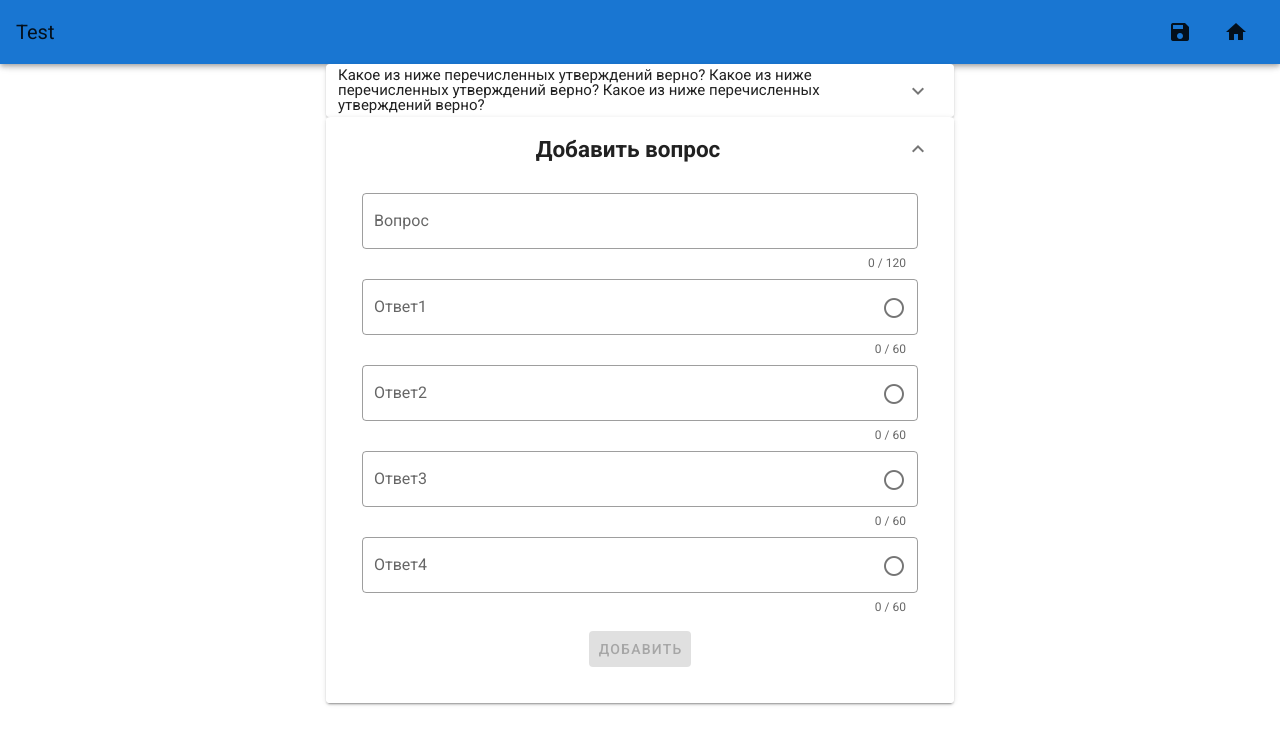
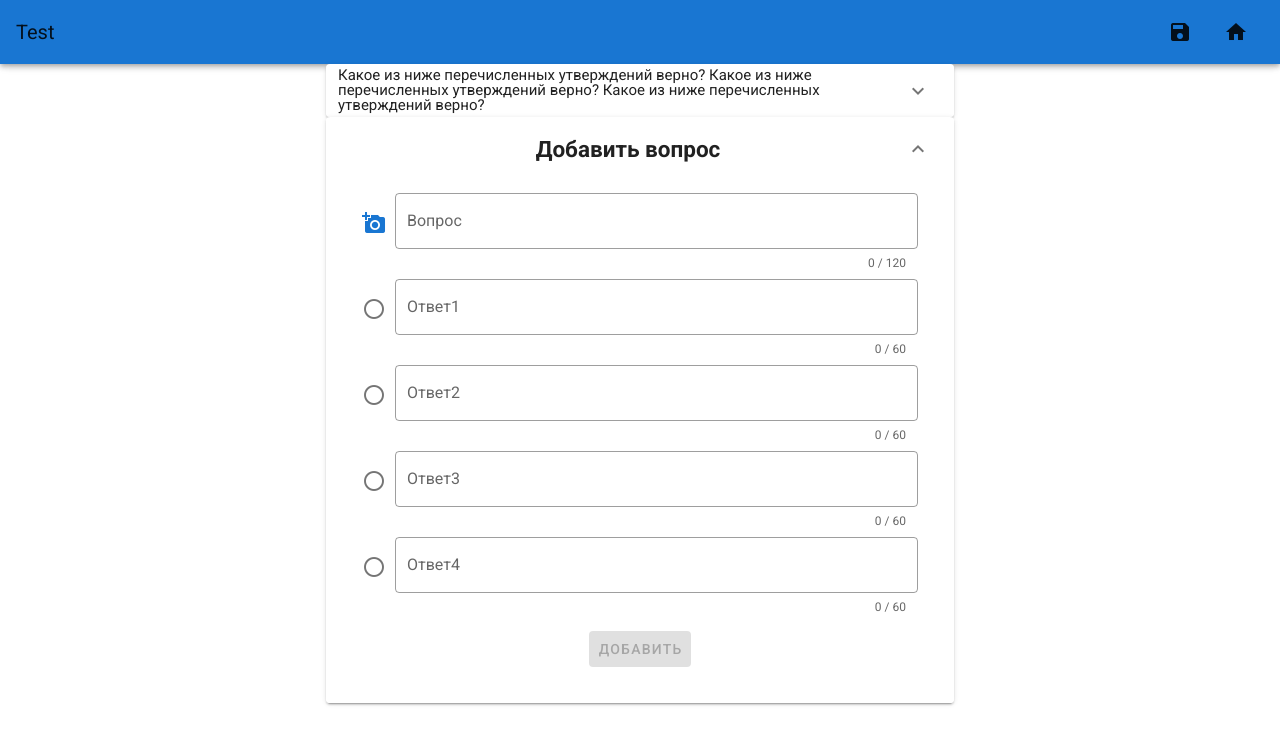
Before and after one commit to GeometricEath/Quiz-Builder-3, a Vue app: page /editor in a window 1280 px wide. Shown: the top 744 px of the page. Built offline with nearby package versions, Linux system fonts and the light colour scheme.

Commit message:
#add кнопка и заглушка метода добавления img

```diff
--- a/src/components/QuestionForm.vue
+++ b/src/components/QuestionForm.vue
@@ -28,7 +28,21 @@
                       rows="1"
                       auto-grow
                       lazy-validation
-                    ></v-textarea>
+                    >
+                      <template v-slot:prepend>
+                        <v-icon
+                          v-if="quize.image"
+                          @click="addImage"
+                          style="cursor:pointer;"
+                        >mdi-camera-plus</v-icon>
+                        <v-icon
+                          v-else
+                          color="primary"
+                          @click="addImage"
+                          style="cursor:pointer;"
+                        >mdi-camera-plus</v-icon>
+                      </template>
+                    </v-textarea>
                     <v-textarea
                       v-model="quize.answers[id]"
                       v-for="(answer, id) in 4"
@@ -41,7 +55,7 @@
                       auto-grow
                       lazy-validation
                     >
-                      <template v-slot:append>
+                      <template v-slot:prepend>
                         <v-icon
                           v-if="quize.trueAnswer === id"
                           @click="checked(id)"
@@ -101,6 +115,7 @@ export default {
       this.$refs.addQuestion.reset();
       this.quize.trueAnswer = -1;
     },
+    addImage() {},
     checked(pyload) {
       this.quize.trueAnswer = pyload;
     }
```
